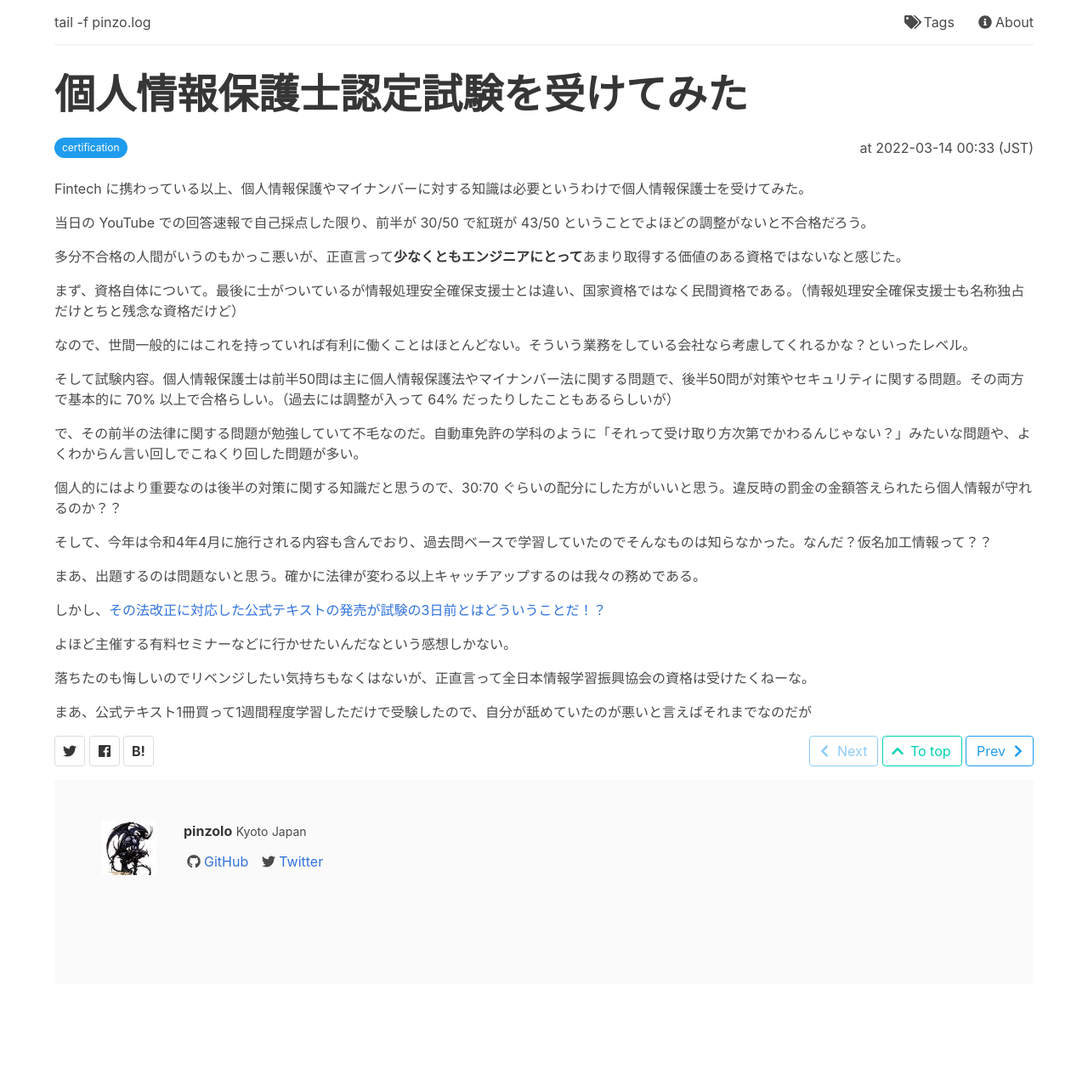
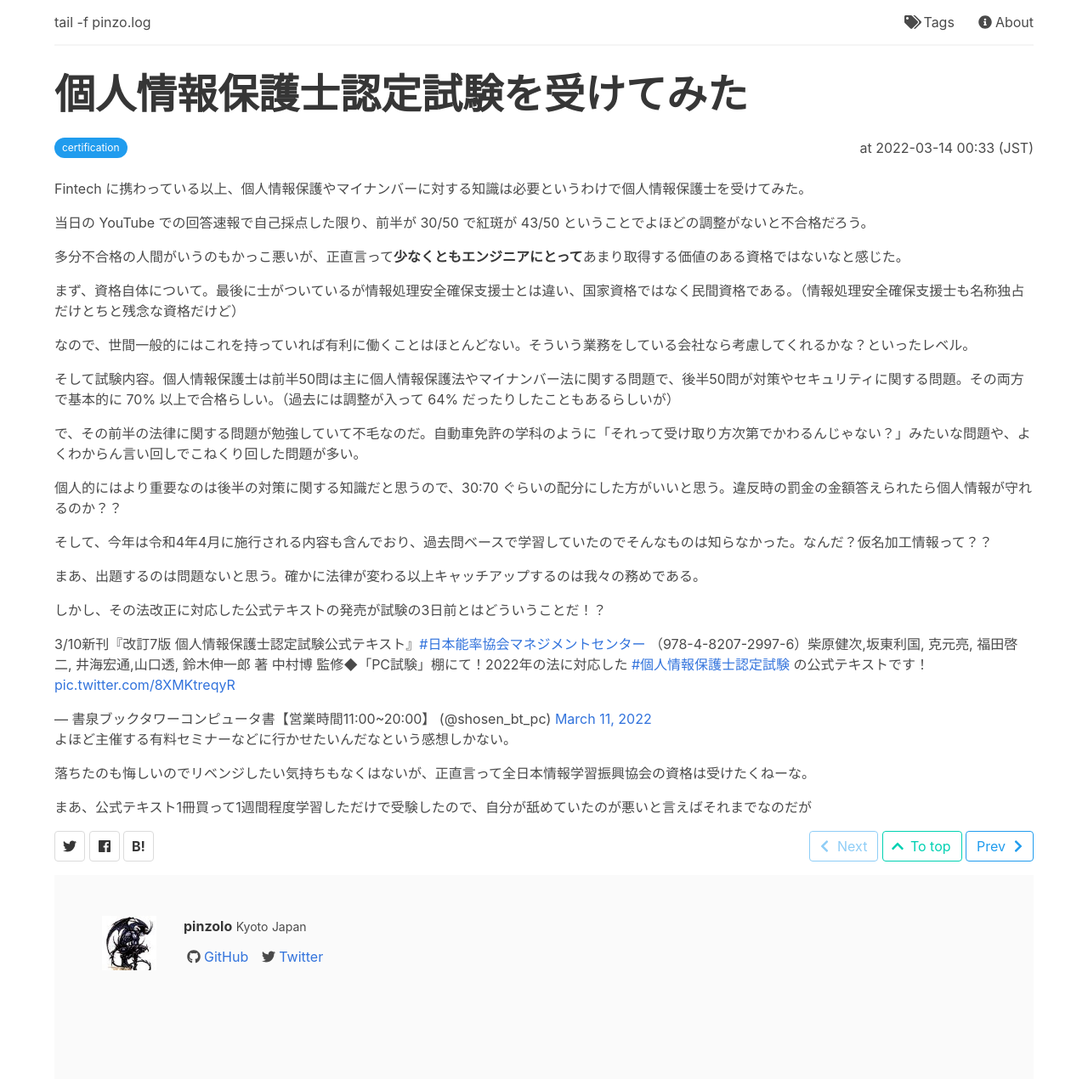
Before and after one commit to pinzolo/pinzolo.github.io, a Jekyll site: the page built from _posts/2022-03-14-personal-information-protection-meister-exam.md, in a window 1280 px wide. Shown: the whole page at 85% size. Built offline with Jekyll 4.4.1, drawn with Linux system fonts in a browser that asks for light colours; nearby versions of some CDN libraries; comment, search, counter and statistics services are not loaded; before the commit the page ends 1158 px from its top, so only the background shows below that.

Commit message:
Re-embed tweet

```diff
--- a/_posts/2022-03-14-personal-information-protection-meister-exam.md
+++ b/_posts/2022-03-14-personal-information-protection-meister-exam.md
@@ -26,7 +26,11 @@
 
 まあ、出題するのは問題ないと思う。確かに法律が変わる以上キャッチアップするのは我々の務めである。
 
-しかし、[その法改正に対応した公式テキストの発売が試験の3日前とはどういうことだ！？](https://twitter.com/shosen_bt_pc/status/1502226429098233857)
+しかし、その法改正に対応した公式テキストの発売が試験の3日前とはどういうことだ！？
+
+{% raw %}
+<blockquote class="twitter-tweet"><p lang="ja" dir="ltr">3/10新刊『改訂7版 個人情報保護士認定試験公式テキスト』<a href="https://twitter.com/hashtag/%E6%97%A5%E6%9C%AC%E8%83%BD%E7%8E%87%E5%8D%94%E4%BC%9A%E3%83%9E%E3%83%8D%E3%82%B8%E3%83%A1%E3%83%B3%E3%83%88%E3%82%BB%E3%83%B3%E3%82%BF%E3%83%BC?src=hash&amp;ref_src=twsrc%5Etfw">#日本能率協会マネジメントセンター</a> （978-4-8207-2997-6）柴原健次,坂東利国, 克元亮, 福田啓二, 井海宏通,山口透, 鈴木伸一郎 著 中村博 監修◆「PC試験」棚にて！2022年の法に対応した <a href="https://twitter.com/hashtag/%E5%80%8B%E4%BA%BA%E6%83%85%E5%A0%B1%E4%BF%9D%E8%AD%B7%E5%A3%AB%E8%AA%8D%E5%AE%9A%E8%A9%A6%E9%A8%93?src=hash&amp;ref_src=twsrc%5Etfw">#個人情報保護士認定試験</a> の公式テキストです！ <a href="https://t.co/8XMKtreqyR">pic.twitter.com/8XMKtreqyR</a></p>&mdash; 書泉ブックタワーコンピュータ書【営業時間11:00~20:00】 (@shosen_bt_pc) <a href="https://twitter.com/shosen_bt_pc/status/1502226429098233857?ref_src=twsrc%5Etfw">March 11, 2022</a></blockquote> <script async src="https://platform.twitter.com/widgets.js" charset="utf-8"></script>
+{% endraw %}
 
 よほど主催する有料セミナーなどに行かせたいんだなという感想しかない。
 
```
